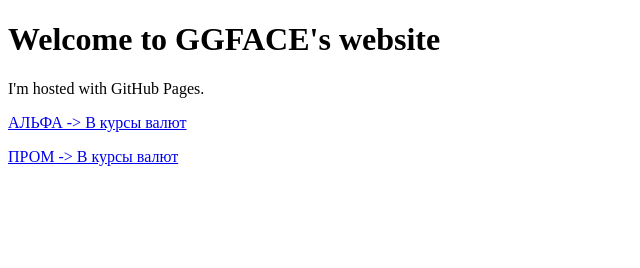
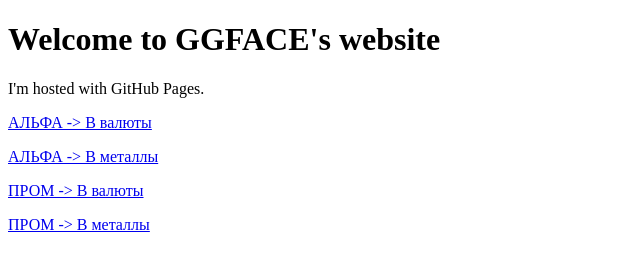
Before and after one commit to ggface/ggface.github.io, a plain HTML site: page index.html in a window 1280 px wide. Shown: the whole page, without its empty margins (0-640 px from the left). Drawn offline with Linux system fonts and the light colour scheme.

Commit message:
added metal

```diff
--- a/index.html
+++ b/index.html
@@ -4,10 +4,16 @@
 <h1>Welcome to GGFACE's website</h1>
 <p>I'm hosted with GitHub Pages.</p>
 <p>
-  <a href="android-app://ru.sberbankmobile_alpha/android-app/ru.sberbankmobile_alpha/rates">АЛЬФА -> В курсы валют</a>
+  <a href="android-app://ru.sberbankmobile_alpha/android-app/ru.sberbankmobile_alpha/rates">АЛЬФА -> В валюты</a>
 </p>
 <p>
-  <a href="android-app://ru.sberbankmobile/android-app/ru.sberbankmobile/rates">ПРОМ -> В курсы валют</a>
+  <a href="android-app://ru.sberbankmobile_alpha/android-app/ru.sberbankmobile_alpha/rates/metal">АЛЬФА -> В металлы</a>
+</p>
+<p>
+  <a href="android-app://ru.sberbankmobile/android-app/ru.sberbankmobile/rates">ПРОМ -> В валюты</a>
+</p>
+<p>
+  <a href="android-app://ru.sberbankmobile/android-app/ru.sberbankmobile/rates/metal">ПРОМ -> В металлы</a>
 </p>
 </body>
 </html>
```
